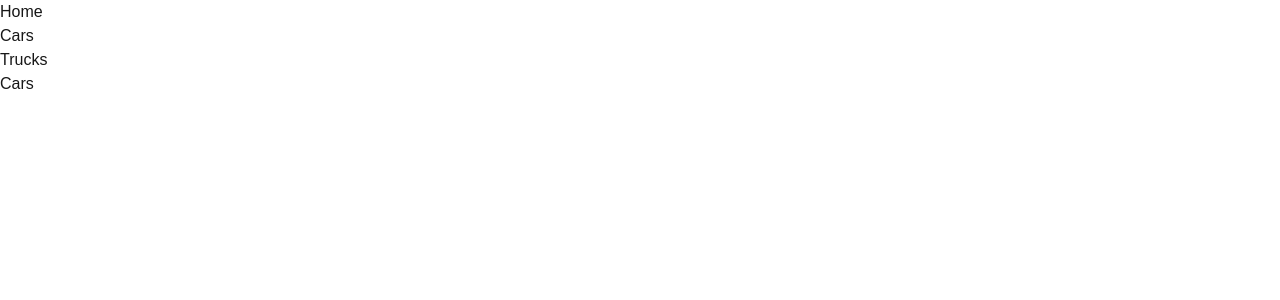
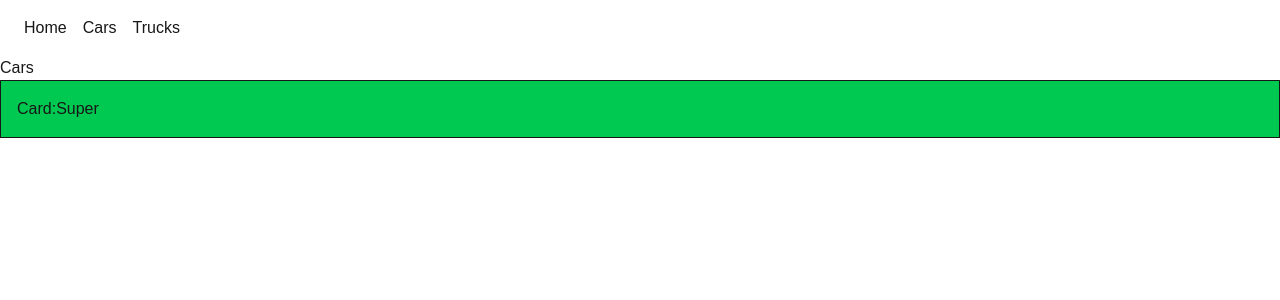
Before and after one commit to 23arch/NREACT, a Next.js app: page /cars in a window 1280 px wide. Shown: the top 300 px of the page. Built offline with nearby package versions, Linux system fonts and the light colour scheme.

Commit message:
React Video 2, aber hover funktioniert nicht

```diff
--- a/Aufgaben/Aufgaben_OneNote_Loops/Aufgabe13.js
+++ b/Aufgaben/Aufgaben_OneNote_Loops/Aufgabe13.js
@@ -1 +1,9 @@
 //Berechne die Summe aller Zahlen von 1 bis 30, aber überspringe alle Vielfachen von 5.
+let sum = 0;
+
+for (i = 1; i <= 30; i++) {
+    if (i % 5 === 0) {
+        sum = i;
+        console.log(sum)
+    }
+}
--- a/app/cars/page.tsx
+++ b/app/cars/page.tsx
@@ -1,9 +1,26 @@
 import React from 'react'
+import Card from '../components/ui/cars/Card'
+import { Car } from '@/lib/types/types';
 
 type Props = {}
 
+
+
+const car: Car = {
+    name: "Super",
+    type: "VW",
+    color: "black",
+    motor: {
+        serialNumber: 1234,
+        hp: 200,
+    },
+};
+
+
 export default function Cars({ }: Props) {
     return (
-        <div>Cars</div>
+        <div>Cars
+            <Card car={car} />
+        </div>
     )
 }
--- /dev/null
+++ b/app/components/ui/cars/Card.tsx
@@ -0,0 +1,10 @@
+import { Car } from '@/lib/types/types'
+import React from 'react'
+
+type Props = { car: Car }
+
+export default function Card({ car }: Props) {
+    return (
+        <div className='bg-green-500 border p-4'>Card:{car.name}</div>
+    )
+}
--- a/app/components/ui/menu.tsx
+++ b/app/components/ui/menu.tsx
@@ -6,15 +6,15 @@ type Props = {}
 export default function Menu({ }: Props) {
     return (
         <div>
-            <ul>
+            <ul className='flex p-4'>
                 <li>
-                    <Link href="/">Home</Link>
+                    <Link href="/" className='p-2 hover:bg-blue-500'>Home</Link>
                 </li>
                 <li>
-                    <Link href="/cars">Cars</Link>
+                    <Link href="/cars" className='p-2 hover:bg-blue-500'>Cars</Link>
                 </li>
                 <li>
-                    <Link href="/trucks">Trucks</Link>
+                    <Link href="/trucks" className='p-2 hover:bg-blue-500'>Trucks</Link>
                 </li>
             </ul>
         </div>
--- a/package.json
+++ b/package.json
@@ -19,9 +19,11 @@
     "@types/node": "^20",
     "@types/react": "^19",
     "@types/react-dom": "^19",
+    "autoprefixer": "^10.4.21",
     "eslint": "^9",
     "eslint-config-next": "15.2.2",
-    "tailwindcss": "^4",
+    "postcss": "^8.5.3",
+    "tailwindcss": "^4.0.14",
     "typescript": "^5.8.2"
   }
 }
```
Also changed, not shown: Aufgaben/Aufgaben_OneNote_Loops/Übersicht.txt, lib/types/types.tsx (added), 1 other file (tests, documents, lock files or other folders).
